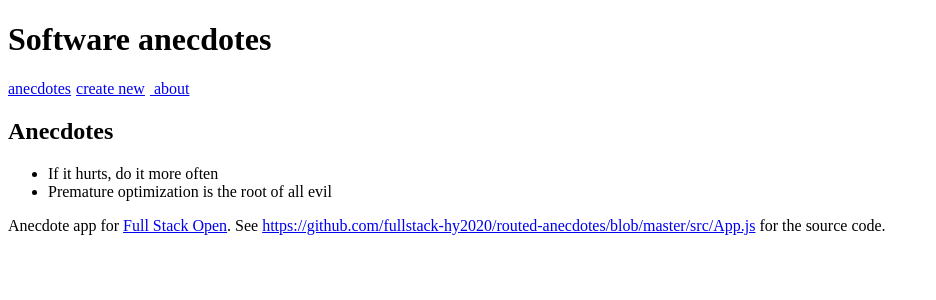
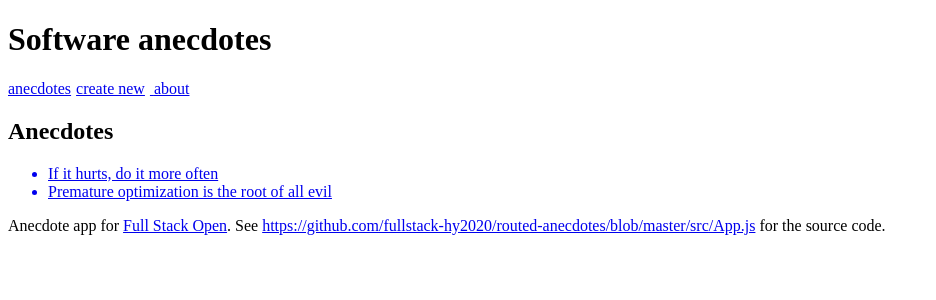
Before and after one commit to darcdev/Fullstack-Open-Bootcamp, a React (Create React App) app in the folder part-7/routed-anecdotes/: page / in a window 1280 px wide. Shown: the top 300 px of the page, without its empty margins (0-936 px from the left). Built offline with nearby package versions, Linux system fonts and the light colour scheme; the HTML template or start-up script is replaced by a standard one.

Commit message:
feat part7:routed-anecdotes implement view, link and router of single anecdote

```diff
--- a/part-7/routed-anecdotes/src/App.js
+++ b/part-7/routed-anecdotes/src/App.js
@@ -1,5 +1,11 @@
 import { useState } from 'react';
-import { Link, BrowserRouter as Router, Route, Routes } from 'react-router-dom';
+import {
+  Link,
+  BrowserRouter as Router,
+  Route,
+  Routes,
+  useParams,
+} from 'react-router-dom';
 const Menu = () => {
   const padding = {
     paddingRight: 5,
@@ -20,12 +26,33 @@
   );
 };
 
+const Anecdote = ({ anecdotes }) => {
+  const anecdoteId = useParams().id;
+  const anecdote = anecdotes.find(
+    (anecdote) => anecdote.id === Number(anecdoteId)
+  );
+
+  return (
+    <div>
+      <h2>
+        {anecdote.content} by {anecdote.author}
+      </h2>
+      <p>
+        Has {anecdote.votes} vote{anecdote.votes !== 1 && 's'}
+      </p>
+      for more info see <a href={anecdote.url}>{anecdote.url}</a>
+    </div>
+  );
+};
+
 const AnecdoteList = ({ anecdotes }) => (
   <div>
     <h2>Anecdotes</h2>
     <ul>
       {anecdotes.map((anecdote) => (
-        <li key={anecdote.id}>{anecdote.content}</li>
+        <Link key={anecdote.id} to={`anecdotes/${anecdote.id}`}>
+          <li>{anecdote.content}</li>
+        </Link>
       ))}
     </ul>
   </div>
@@ -158,6 +185,10 @@
         <Menu />
         <Routes>
           <Route path="/" element={<AnecdoteList anecdotes={anecdotes} />} />
+          <Route
+            path="/anecdotes/:id"
+            element={<Anecdote anecdotes={anecdotes} />}
+          />
           <Route path="/create" element={<CreateNew addNew={addNew} />} />
           <Route path="/about" element={<About />} />
         </Routes>
```
